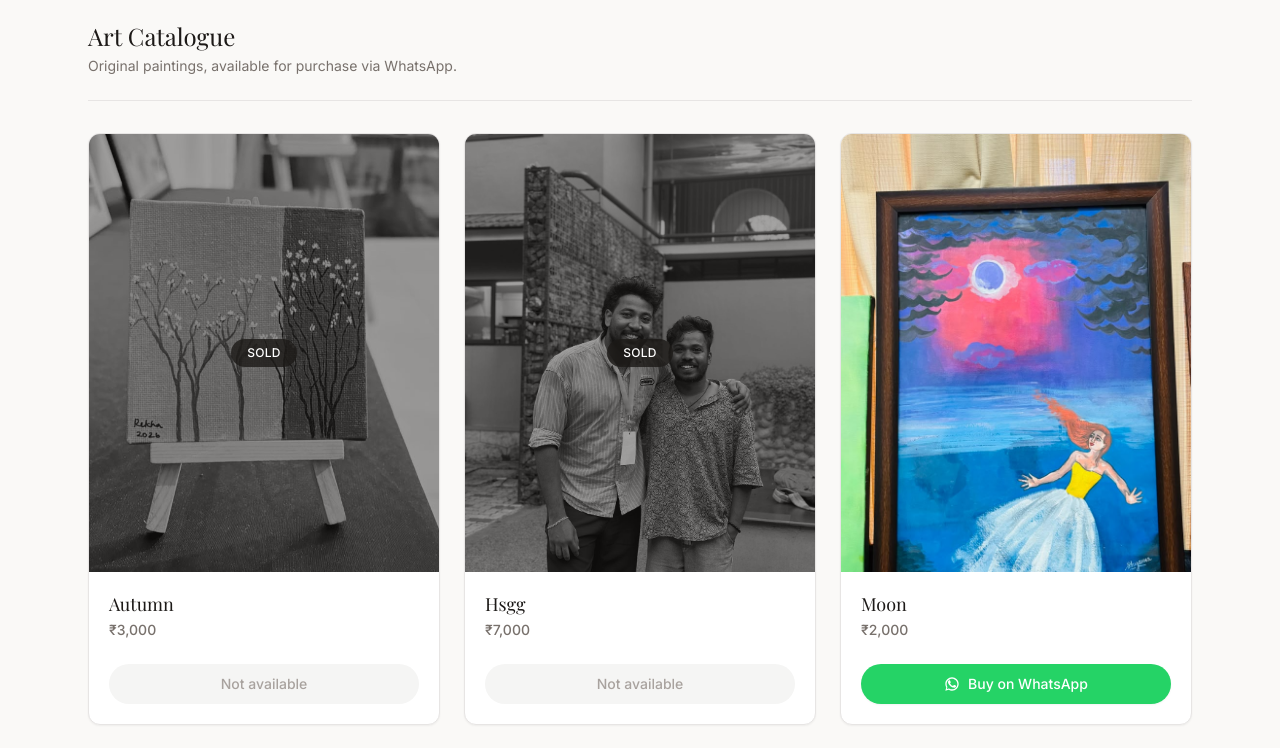
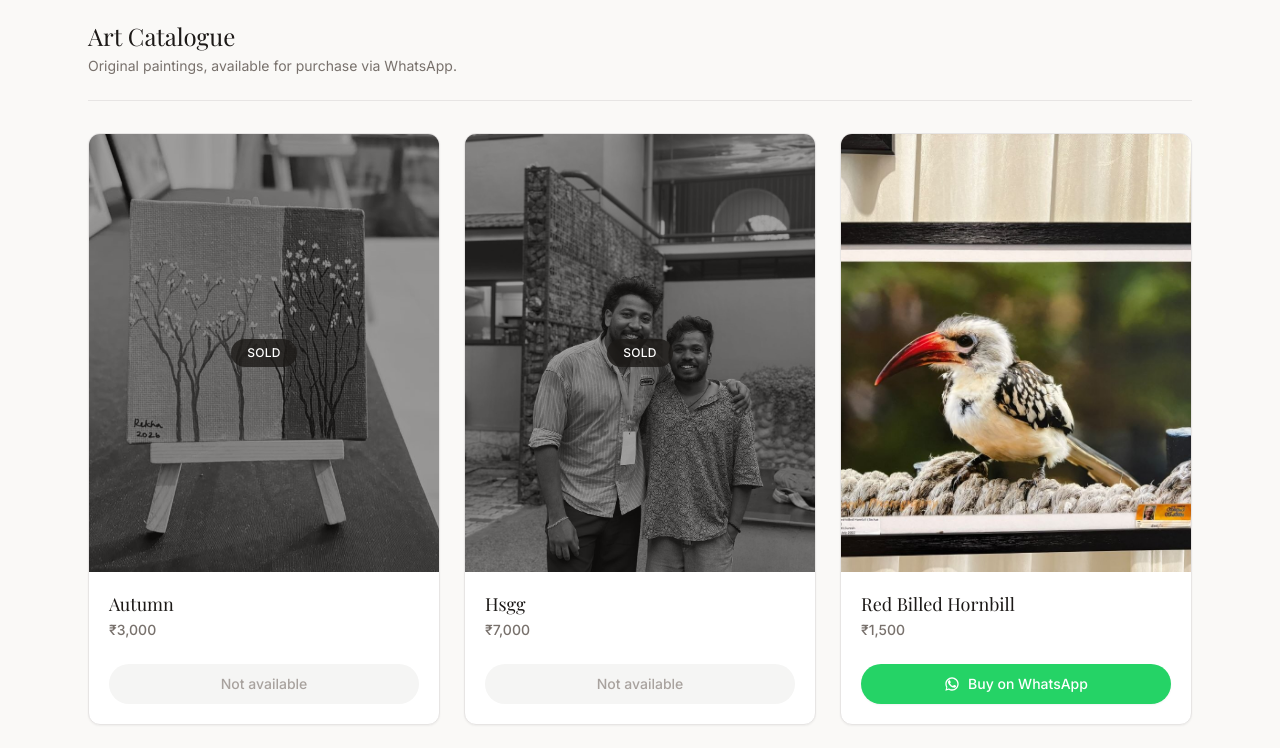
Before and after one commit to jasilmohmd/Art-catalogue, a Next.js app: page / in a window 1280 px wide. Shown: the part 820-1568 px from the top of the page. Built offline with nearby package versions, Linux system fonts and the light colour scheme; a web font is replaced by a local one.

Commit message:
chore: remove Moon artwork

```diff
--- a/data/artworks.ts
+++ b/data/artworks.ts
@@ -24,13 +24,6 @@ export const artworks: Artwork[] = [
     available: false,
   },
   {
-    id: "moon",
-    name: "Moon",
-    price: 2000,
-    image: "/artworks/moon-2000.jpeg",
-    available: true,
-  },
-  {
     id: "red-billed-hornbill",
     name: "Red Billed Hornbill",
     price: 1500,
```
Also changed, not shown: public/artworks/moon-2000.jpeg (deleted).
